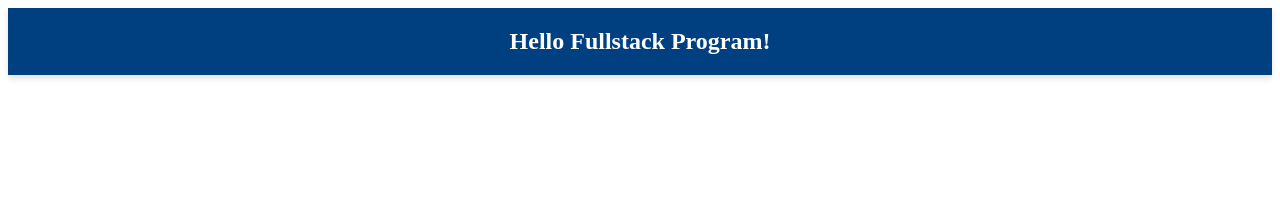
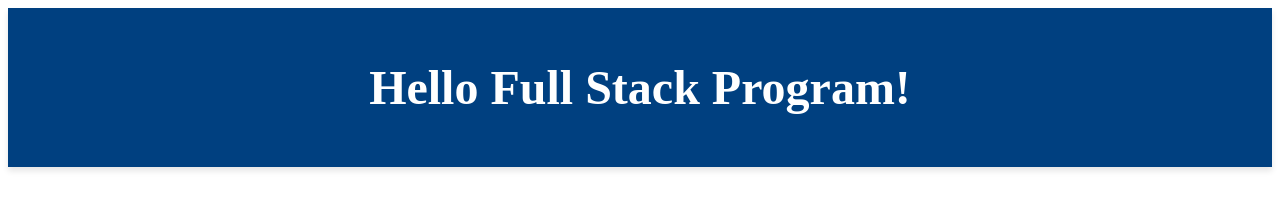
Before and after one commit to Anddi25/HelloFullStackProgram, a plain HTML site: page index.html in a window 1280 px wide. Drawn offline with Linux system fonts and the light colour scheme.

```diff
--- a/index.html
+++ b/index.html
@@ -8,7 +8,9 @@
 </head>
 <body>
     <header class="header">
-        Hello Fullstack Program!
+        <h1>
+            Hello Full Stack Program!
+        </h1>
     </header>
 </body>
 </html>
```
Also changed, not shown: 2 other files.
